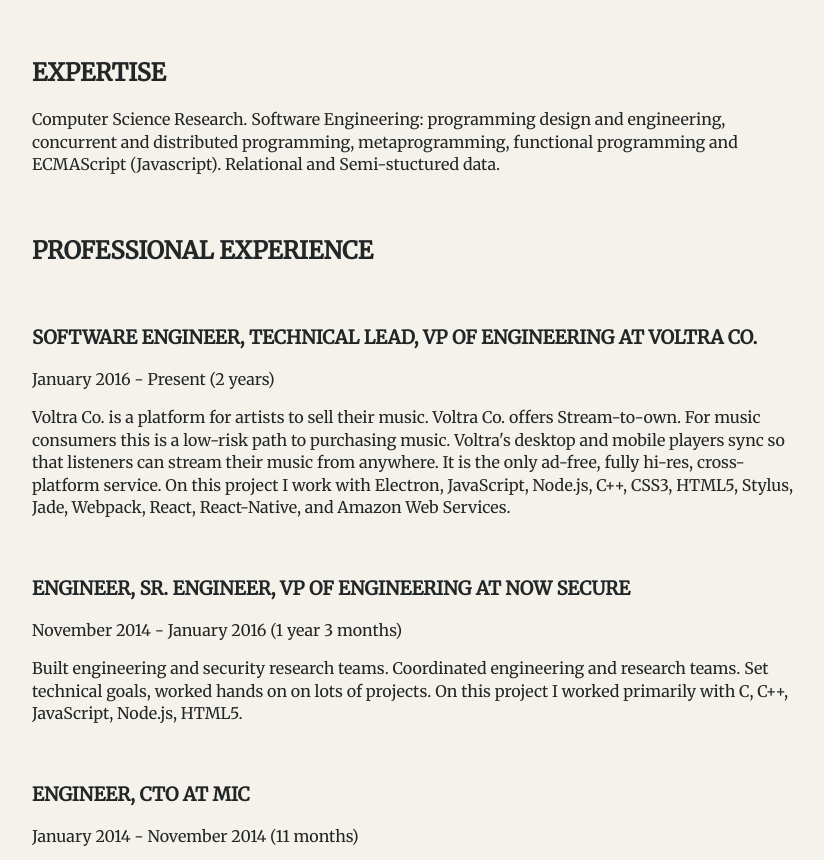
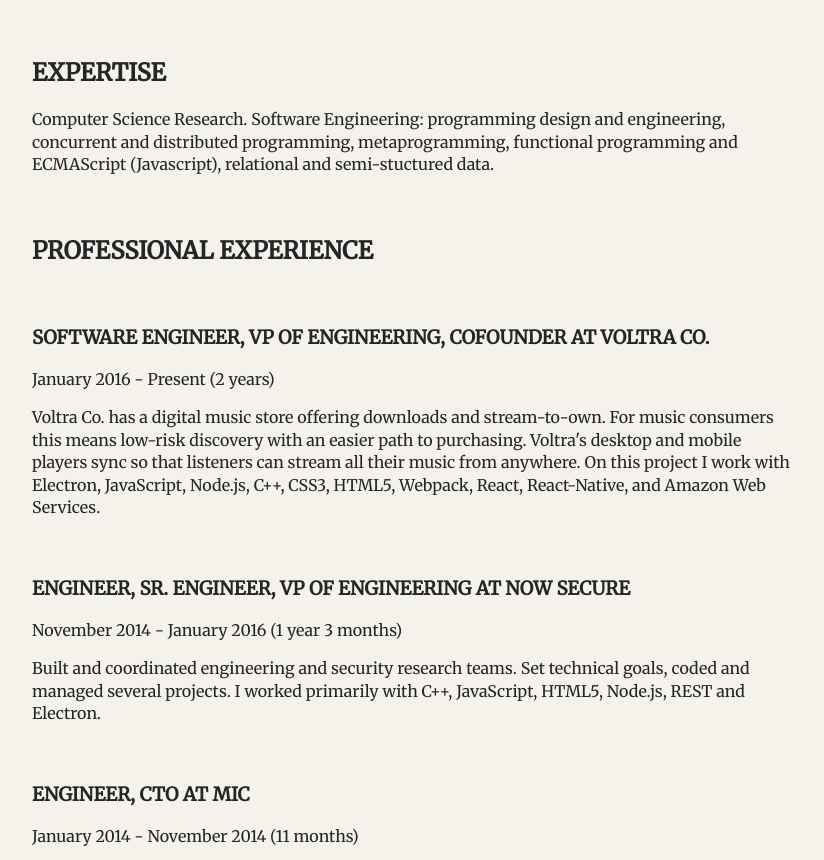
Before and after one commit to heapwolf/blog, a website: page docs/cv.html in a window 1280 px wide. Shown: the part 803-1663 px from the top of the page, without its empty margins (224-1048 px from the left). Drawn offline with Linux system fonts and the light colour scheme; a web font is replaced by a local one.

Commit message:
important note

```diff
--- a/docs/cv.html
+++ b/docs/cv.html
@@ -25,23 +25,22 @@
 <h2 id="expertise">Expertise</h2>
 <p>Computer Science Research. Software Engineering: programming design and
 engineering, concurrent and distributed programming, metaprogramming,
-functional programming and ECMAScript (Javascript). Relational and
-Semi-stuctured data.</p>
+functional programming and ECMAScript (Javascript), relational and
+semi-stuctured data.</p>
 <h2 id="professional-experience">Professional Experience</h2>
-<h3 id="software-engineer-technical-lead-vp-of-engineering-at-voltra-co-">Software Engineer, Technical Lead, VP of Engineering at Voltra Co.</h3>
+<h3 id="software-engineer-vp-of-engineering-cofounder-at-voltra-co-">Software Engineer, VP of Engineering, Cofounder at Voltra Co.</h3>
 <p>January 2016 - Present (2 years)</p>
-<p>Voltra Co. is a platform for artists to sell their music. Voltra Co. offers
-Stream-to-own. For music consumers this is a low-risk path to purchasing
-music. Voltra&#39;s desktop and mobile players sync so that listeners can
-stream their music from anywhere. It is the only ad-free, fully hi-res,
-cross-platform service. On this project I work with Electron, JavaScript,
-Node.js, C++, CSS3, HTML5, Stylus, Jade, Webpack, React, React-Native, and
+<p>Voltra Co. has a digital music store offering downloads and stream-to-own.
+For music consumers this means low-risk discovery with an easier path to
+purchasing. Voltra&#39;s desktop and mobile players sync so that listeners can
+stream all their music from anywhere. On this project I work with Electron,
+JavaScript, Node.js, C++, CSS3, HTML5, Webpack, React, React-Native, and
 Amazon Web Services.</p>
 <h3 id="engineer-sr-engineer-vp-of-engineering-at-now-secure">Engineer, Sr. Engineer, VP of Engineering at Now Secure</h3>
 <p>November 2014 - January 2016 (1 year 3 months)</p>
-<p>Built engineering and security research teams. Coordinated engineering and
-research teams. Set technical goals, worked hands on on lots of projects.
-On this project I worked primarily with C, C++, JavaScript, Node.js, HTML5.</p>
+<p>Built and coordinated engineering and security research teams. Set technical
+goals, coded and managed several projects. I worked primarily with C++,
+JavaScript, HTML5, Node.js, REST and Electron.</p>
 <h3 id="engineer-cto-at-mic">Engineer, CTO at Mic</h3>
 <p>January 2014 - November 2014 (11 months)</p>
 <p>Hereishow.to joined mic.com where I served as CTO. Built an engineering team
```
Also changed, not shown: docs/index.html (+1 -1 lines), src/markdown/cv.md (+11 -12 lines).
